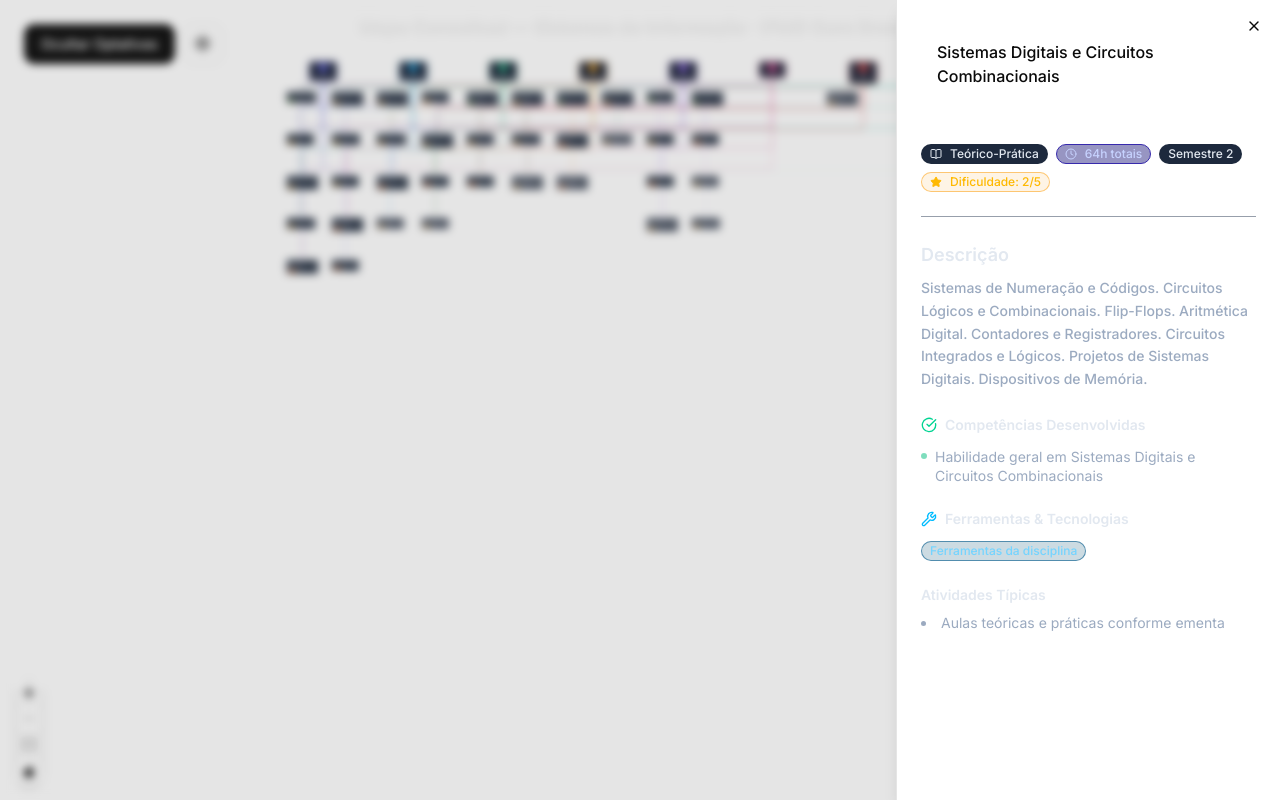
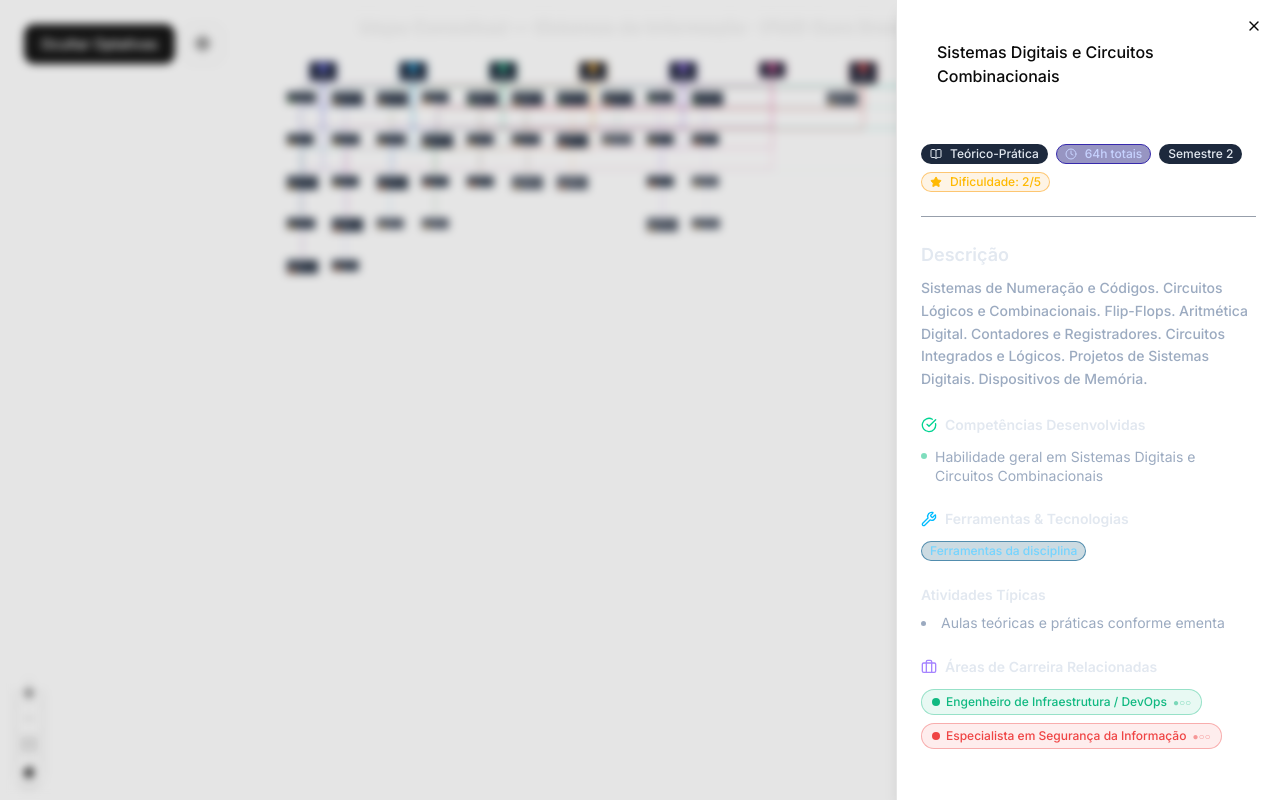
Before and after one commit to allysson-assuncao/mapa-conceitual-sistemas-de-informacao, a Next.js app: page / in a window 1280 px wide. Both pictures are taken after a click on the element 482 px from the left and 98 px from the top of the page. Built offline with nearby package versions, Linux system fonts and the light colour scheme.

Commit message:
feat: add cross-reference UI to detail panels

```diff
--- a/src/components/map/ConceptMap.tsx
+++ b/src/components/map/ConceptMap.tsx
@@ -1,5 +1,5 @@
 'use client';
-import { useCallback, useMemo, useEffect } from 'react';
+import { useCallback, useMemo, useEffect, useRef } from 'react';
 import {
   ReactFlow, Background, Controls, MiniMap,
   type Node, type Edge, useNodesState, useEdgesState,
@@ -27,6 +27,11 @@ interface Props {
 }
 
 export function ConceptMap({ disciplines, careerAreas, connections }: Props) {
+  const initialized = useRef(false);
+  if (!initialized.current) {
+    useMapStore.setState({ disciplines, careerAreas, connections });
+    initialized.current = true;
+  }
   const { showOptional, highlightedCareer, hoveredNodeId, setHoveredNodeId, clearSelection } = useMapStore();
 
   const visibleDisciplines = useMemo(
--- a/src/components/panel/CareerAreaDetail.tsx
+++ b/src/components/panel/CareerAreaDetail.tsx
@@ -1,11 +1,32 @@
 import { Badge } from '@/components/ui/badge';
 import { Separator } from '@/components/ui/separator';
 import type { CareerArea } from '@/lib/types';
+import { useMemo } from 'react';
+import { useMapStore } from '@/store/map-store';
 import { TrendingUp, Banknote, Briefcase } from 'lucide-react';
 
 const demandLabel = { high: 'Alta', medium: 'Média', low: 'Baixa' };
 
 export function CareerAreaDetail({ careerArea: ca }: { careerArea: CareerArea }) {
+  const { connections, disciplines, setSelectedNode } = useMapStore();
+
+  const connectedDisciplines = useMemo(() =>
+    connections
+      .filter((c) => c.source === ca.id)
+      .map((c) => ({
+        discipline: disciplines.find((d) => d.id === c.target)!,
+        strength: c.strength,
+      }))
+      .filter((item) => item.discipline !== undefined),
+    [connections, ca.id, disciplines]
+  );
+
+  const strengthGroups = [
+    { label: 'Essenciais',   icon: '⚡', items: connectedDisciplines.filter(x => x.strength === 3).map(x => x.discipline) },
+    { label: 'Importantes',  icon: '📌', items: connectedDisciplines.filter(x => x.strength === 2).map(x => x.discipline) },
+    { label: 'Complementares', icon: '🔗', items: connectedDisciplines.filter(x => x.strength === 1).map(x => x.discipline) },
+  ];
+
   return (
     <div className="mt-6 space-y-6">
       <div className="flex gap-2 flex-wrap">
@@ -29,6 +50,29 @@ export function CareerAreaDetail({ careerArea: ca }: { careerArea: CareerArea })
         <h3 className="font-semibold text-slate-200 text-lg mb-3">Sobre esta carreira</h3>
         <p className="text-base text-slate-400/90 leading-relaxed font-medium">{ca.description}</p>
       </section>
+
+      {strengthGroups.map(({ label, icon, items }) =>
+        items.length > 0 && (
+          <section key={label}>
+            <h4 className="text-xs font-semibold uppercase tracking-wide text-slate-500 mb-2 flex items-center gap-1">
+              {icon} {label}
+            </h4>
+            <div className="flex flex-wrap gap-1.5">
+              {items.map((discipline) => (
+                <button
+                  key={discipline.id}
+                  onClick={() => setSelectedNode({ type: 'discipline', data: discipline })}
+                  className="px-2 py-0.5 rounded text-xs text-slate-300
+                             bg-slate-800 hover:bg-slate-700 border border-slate-700
+                             hover:border-slate-500 transition-all"
+                >
+                  {discipline.name}
+                </button>
+              ))}
+            </div>
+          </section>
+        )
+      )}
     </div>
   );
 }
--- a/src/components/panel/DisciplineDetail.tsx
+++ b/src/components/panel/DisciplineDetail.tsx
@@ -1,7 +1,9 @@
 import { Badge } from '@/components/ui/badge';
 import { Separator } from '@/components/ui/separator';
 import type { Discipline } from '@/lib/types';
-import { Clock, Star, BookOpen, CheckCircle, Wrench, GitBranch } from 'lucide-react';
+import { useMemo } from 'react';
+import { useMapStore } from '@/store/map-store';
+import { Clock, Star, BookOpen, CheckCircle, Wrench, GitBranch, Briefcase } from 'lucide-react';
 
 const typeLabel: Record<string, string> = {
   theoretical: 'Teórica',
@@ -10,6 +12,20 @@ const typeLabel: Record<string, string> = {
 };
 
 export function DisciplineDetail({ discipline: d }: { discipline: Discipline }) {
+  const { connections, careerAreas, setSelectedNode } = useMapStore();
+
+  const connectedCareers = useMemo(() =>
+    connections
+      .filter((c) => c.target === d.id)
+      .map((c) => ({
+        career: careerAreas.find((ca) => ca.id === c.source)!,
+        strength: c.strength,
+      }))
+      .filter((item) => item.career !== undefined)
+      .sort((a, b) => b.strength - a.strength),
+    [connections, d.id, careerAreas]
+  );
+
   return (
     <div className="mt-6 space-y-6">
       <div className="flex gap-2 flex-wrap">
@@ -94,6 +110,40 @@ export function DisciplineDetail({ discipline: d }: { discipline: Discipline })
           </div>
         </section>
       )}
+
+      {connectedCareers.length > 0 && (
+        <section>
+          <h3 className="font-semibold text-slate-200 text-md mb-3 flex items-center gap-2">
+            <Briefcase className="w-4 h-4 text-violet-400" />
+            Áreas de Carreira Relacionadas
+          </h3>
+          <div className="flex flex-wrap gap-2">
+            {connectedCareers.map(({ career, strength }) => (
+              <button
+                key={career.id}
+                onClick={() => setSelectedNode({ type: 'career', data: career })}
+                className="group flex items-center gap-1.5 px-2.5 py-1 rounded-full text-xs font-medium
+                           border transition-all hover:scale-105"
+                style={{
+                  borderColor: career.color + '60',
+                  backgroundColor: career.color + '18',
+                  color: career.color,
+                }}
+              >
+                <span
+                  className="w-2 h-2 rounded-full"
+                  style={{ backgroundColor: career.color }}
+                  title={`Força ${strength}`}
+                />
+                {career.name}
+                <span className="opacity-50 text-[10px]">
+                  {'●'.repeat(strength)}{'○'.repeat(3 - strength)}
+                </span>
+              </button>
+            ))}
+          </div>
+        </section>
+      )}
     </div>
   );
 }
--- a/src/store/map-store.ts
+++ b/src/store/map-store.ts
@@ -1,5 +1,5 @@
 import { create } from 'zustand';
-import type { Discipline, CareerArea } from '@/lib/types';
+import type { Discipline, CareerArea, Connection } from '@/lib/types';
 
 type SelectedNode =
   | { type: 'discipline'; data: Discipline }
@@ -7,6 +7,9 @@ type SelectedNode =
   | null;
 
 interface MapStore {
+  disciplines: Discipline[];
+  careerAreas: CareerArea[];
+  connections: Connection[];
   selectedNode: SelectedNode;
   showOptional: boolean;
   highlightedCareer: string | null;    // careerArea.id
@@ -19,6 +22,9 @@ interface MapStore {
 }
 
 export const useMapStore = create<MapStore>((set) => ({
+  disciplines: [],
+  careerAreas: [],
+  connections: [],
   selectedNode: null,
   showOptional: true,
   highlightedCareer: null,
```
